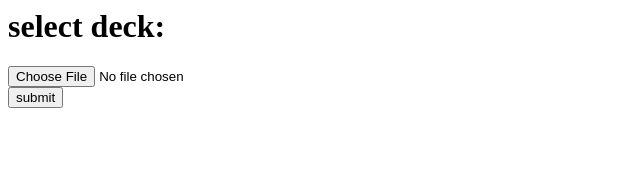
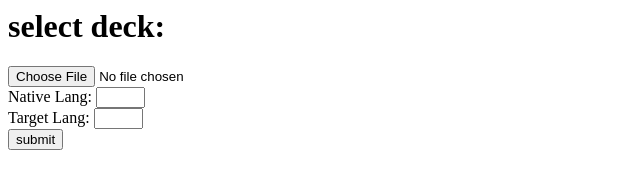
Before and after one commit to jakeprobst/iplus1, a plain HTML site: page web/client/index.html in a window 1280 px wide. Shown: the whole page, without its empty margins (0-640 px from the left). Drawn offline with Linux system fonts and the light colour scheme.

Commit message:
lang options in web interface

```diff
--- a/web/client/index.html
+++ b/web/client/index.html
@@ -2,6 +2,7 @@
     <head>
         <title>iplus1 deck upload</title>
         <!--script src="https://raw.githubusercontent.com/kripken/sql.js/master/js/sql.js"></script-->
+        <script src="./sql.js"></script>
 
 
     </head>
@@ -9,6 +10,8 @@
 
     <h1>select deck:</h1>
     <input type="file" id="ankifile" /> <br />
+    Native Lang: <input type="entry" id="nativelang" size="3"> <br />
+    Target Lang: <input type="entry" id="targetlang" size="3"> <br />
     <input type="button" value="submit" id="submit" />
 
 
```
